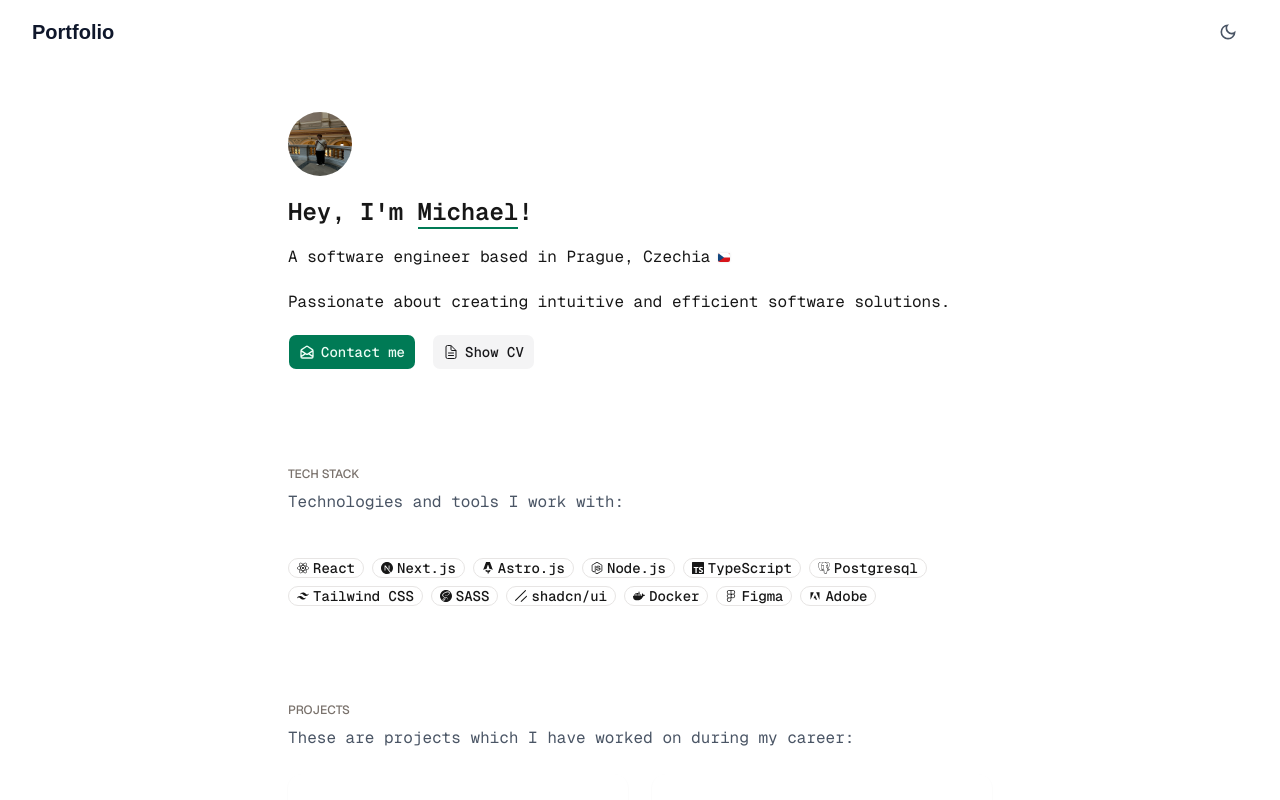
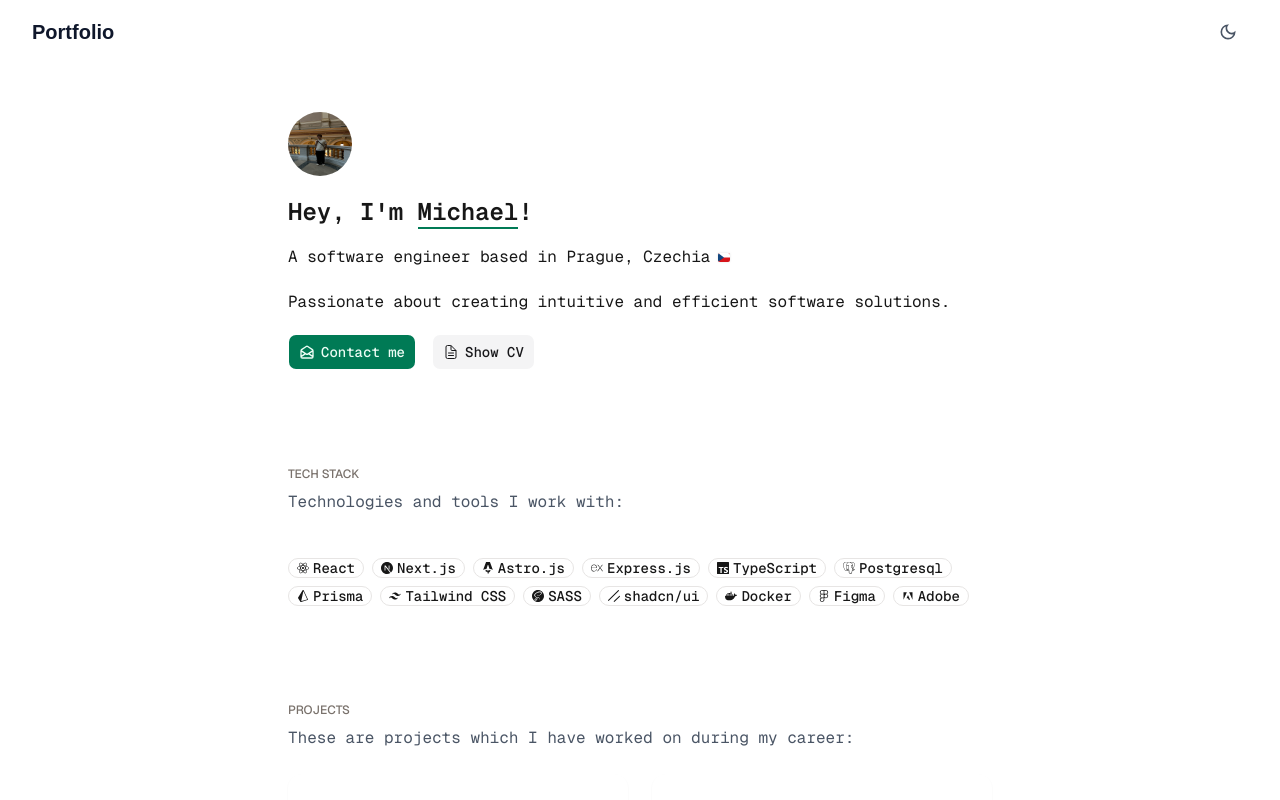
Before and after one commit to michaelptacek05/michaelptacek.com, a Next.js app: page / in a window 1280 px wide. Shown: the top 800 px of the page. Built offline with nearby package versions, Linux system fonts and the light colour scheme.

Commit message:
feat: update tech stack to include Express.js and Prisma, remove Node.js

```diff
--- a/app/components/pages/Home/HomeTechStack.tsx
+++ b/app/components/pages/Home/HomeTechStack.tsx
@@ -1,6 +1,6 @@
 import { ContentContainer } from "../../ContentContainer";
 import { Badge } from "@/components/ui/badge";
-import { SiAstro, SiDocker, SiFigma, SiNextdotjs, SiNodedotjs, SiPostgresql, SiReact, SiSass, SiShadcnui, SiTailwindcss, SiTypescript } from "react-icons/si";
+import { SiAstro, SiDocker, SiExpress, SiFigma, SiNextdotjs, SiNodedotjs, SiPostgresql, SiPrisma, SiReact, SiSass, SiShadcnui, SiTailwindcss, SiTypescript } from "react-icons/si";
 import { LiaAdobe } from "react-icons/lia";
 import { SectionHeader } from "../../SectionHeader";
 
@@ -18,8 +18,8 @@ const techStack = [
         icon: <SiAstro />
     },
     {
-        name: "Node.js",
-        icon: <SiNodedotjs />
+        name: "Express.js",
+        icon: <SiExpress />
     },
     {
         name: "TypeScript",
@@ -28,6 +28,10 @@ const techStack = [
     {
         name: "Postgresql",
         icon: <SiPostgresql />
+    },
+    {
+        name: "Prisma",
+        icon: <SiPrisma />
     },
     {
         name: "Tailwind CSS",
```
